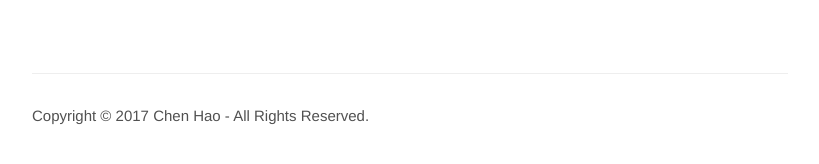
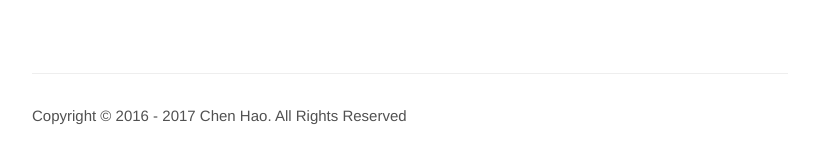
Before and after one commit to haoeric/haoeric.github.io, a Jekyll site: the page built from index.md, in a window 1280 px wide. Shown: the part 695-859 px from the top of the page, without its empty margins (230-1049 px from the left). Built offline with Jekyll 4.4.1, drawn with Linux system fonts in a browser that asks for light colours.

Commit message:
update footer year

```diff
--- a/_includes/footer.html
+++ b/_includes/footer.html
@@ -2,7 +2,7 @@
 <hr>
 <footer class="footer-copyright">
     <small>
-        Copyright &copy; <time datetime="{{ site.time | date_to_xmlschema }}">{{ site.time | date: '%Y' }}</time> Chen Hao - All Rights Reserved.
+        Copyright &copy; 2016 - <time datetime="{{ site.time | date_to_xmlschema }}">{{ site.time | date: '%Y' }}</time> Chen Hao. All Rights Reserved
     </small>
 </footer>
 
```
Also changed, not shown: _posts/History/23-05-2016-history-of-mesopotamia.md (+1 -1 lines), _posts/Portfolio/15-07-2016-interesting-public-dataset.md (+1 -0 lines).
